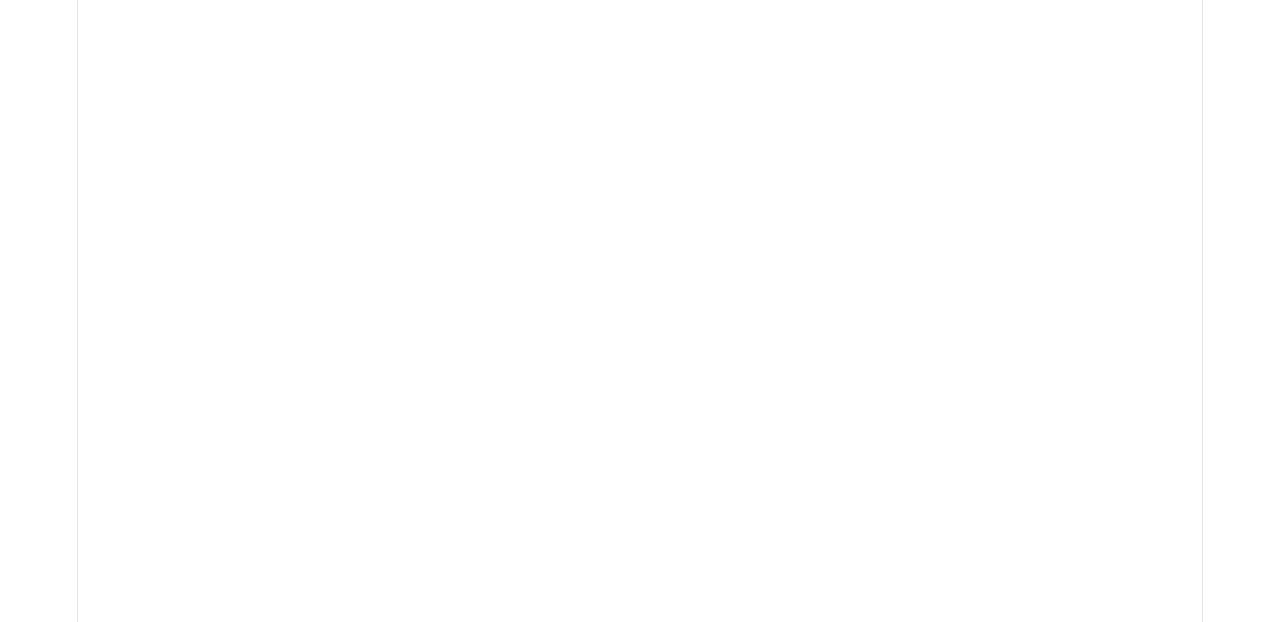
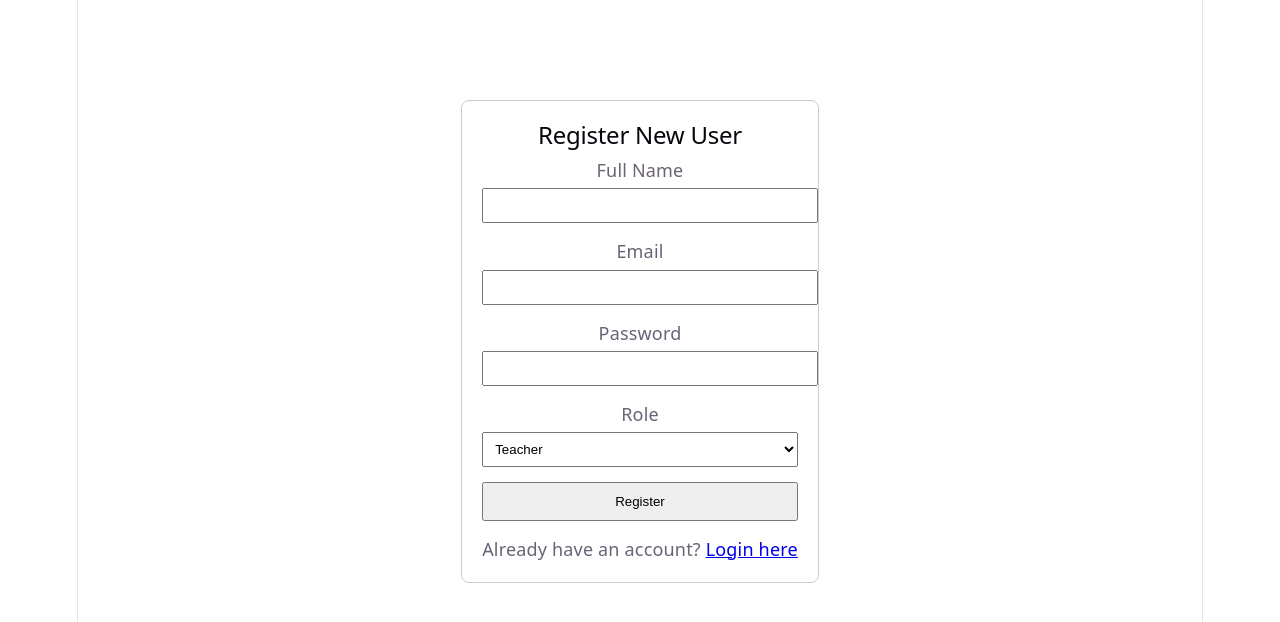
Before and after one commit to Kanigavsb/ai-dropout-prediction-system, a React app in the folder frontend/: page /register in a window 1280 px wide. Before the commit this address had no page. Shown: the top 622 px of the page. Built offline with nearby package versions, Linux system fonts and the light colour scheme; the HTML template or start-up script is replaced by a standard one.

Commit message:
Day 15: Registration page development

```diff
--- a/frontend/src/App.jsx
+++ b/frontend/src/App.jsx
@@ -1,11 +1,13 @@
 import { BrowserRouter, Routes, Route } from "react-router-dom";
 import Login from "./pages/Login";
+import Register from "./pages/Register";
 
 function App() {
   return (
     <BrowserRouter>
       <Routes>
         <Route path="/" element={<Login />} />
+        <Route path="/register" element={<Register />} />
       </Routes>
     </BrowserRouter>
   );
--- /dev/null
+++ b/frontend/src/pages/Register.jsx
@@ -0,0 +1,91 @@
+import { useState } from "react";
+import axios from "axios";
+import { useNavigate } from "react-router-dom";
+
+function Register() {
+  const [name, setName] = useState("");
+  const [email, setEmail] = useState("");
+  const [password, setPassword] = useState("");
+  const [role, setRole] = useState("TEACHER");
+  const [error, setError] = useState("");
+  const [success, setSuccess] = useState("");
+  const navigate = useNavigate();
+
+  const handleRegister = async (e) => {
+    e.preventDefault();
+    setError("");
+    setSuccess("");
+    try {
+      await axios.post("http://localhost:8080/api/auth/register", {
+        name,
+        email,
+        password,
+        role,
+      });
+      setSuccess("Registration successful! Redirecting to login...");
+      setTimeout(() => navigate("/"), 1500);
+    } catch (err) {
+      setError("Registration failed. Email may already be in use.");
+    }
+  };
+
+  return (
+    <div style={{ maxWidth: "400px", margin: "100px auto", padding: "20px", border: "1px solid #ccc", borderRadius: "8px" }}>
+      <h2>Register New User</h2>
+      <form onSubmit={handleRegister}>
+        <div style={{ marginBottom: "15px" }}>
+          <label>Full Name</label>
+          <input
+            type="text"
+            value={name}
+            onChange={(e) => setName(e.target.value)}
+            required
+            style={{ width: "100%", padding: "8px", marginTop: "5px" }}
+          />
+        </div>
+        <div style={{ marginBottom: "15px" }}>
+          <label>Email</label>
+          <input
+            type="email"
+            value={email}
+            onChange={(e) => setEmail(e.target.value)}
+            required
+            style={{ width: "100%", padding: "8px", marginTop: "5px" }}
+          />
+        </div>
+        <div style={{ marginBottom: "15px" }}>
+          <label>Password</label>
+          <input
+            type="password"
+            value={password}
+            onChange={(e) => setPassword(e.target.value)}
+            required
+            style={{ width: "100%", padding: "8px", marginTop: "5px" }}
+          />
+        </div>
+        <div style={{ marginBottom: "15px" }}>
+          <label>Role</label>
+          <select
+            value={role}
+            onChange={(e) => setRole(e.target.value)}
+            style={{ width: "100%", padding: "8px", marginTop: "5px" }}
+          >
+            <option value="ADMIN">Admin</option>
+            <option value="TEACHER">Teacher</option>
+            <option value="COUNSELOR">Counselor</option>
+          </select>
+        </div>
+        {error && <p style={{ color: "red" }}>{error}</p>}
+        {success && <p style={{ color: "green" }}>{success}</p>}
+        <button type="submit" style={{ width: "100%", padding: "10px" }}>
+          Register
+        </button>
+      </form>
+      <p style={{ marginTop: "15px", textAlign: "center" }}>
+        Already have an account? <a href="/">Login here</a>
+      </p>
+    </div>
+  );
+}
+
+export default Register;
```
